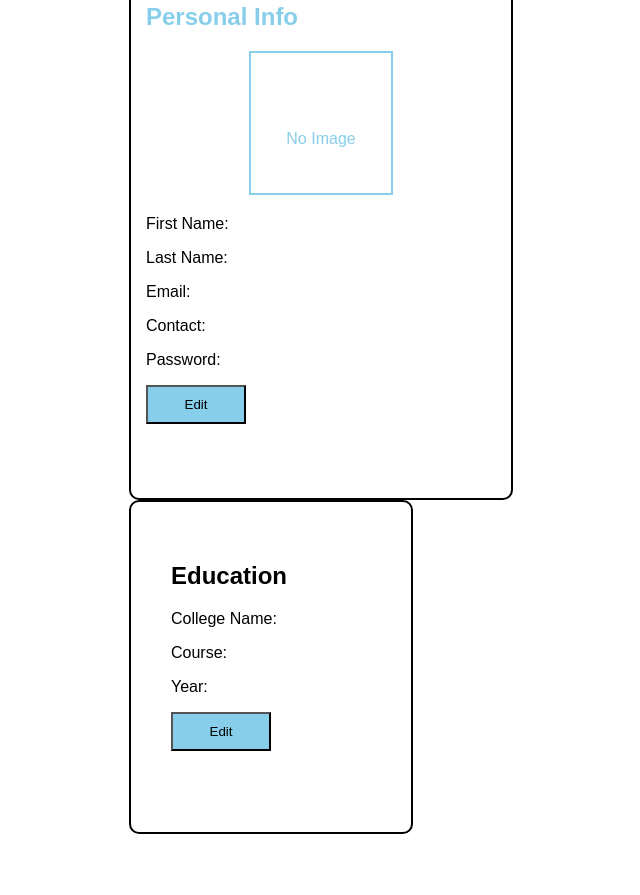
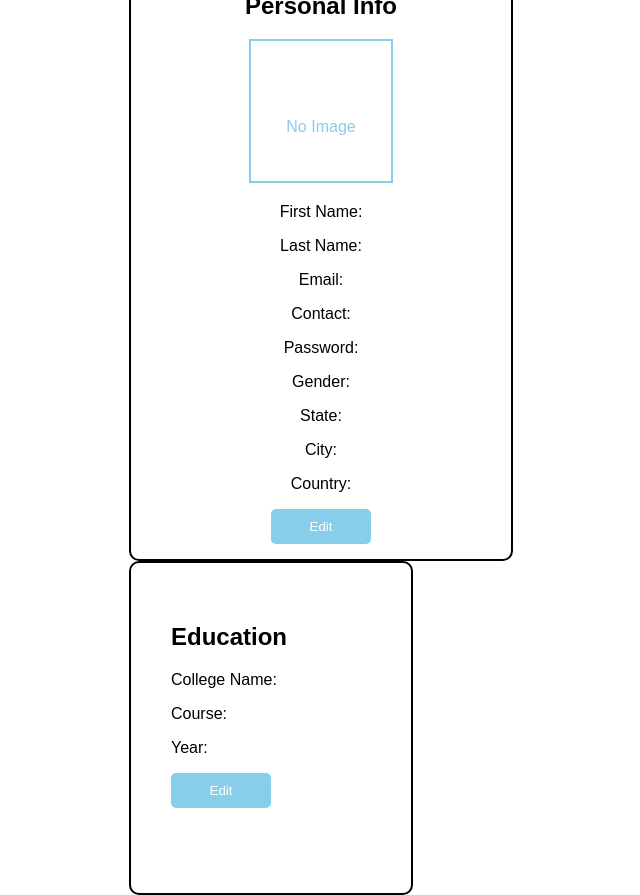
Before and after one commit to diti3119/react-website, a React (Create React App) app: page /profilePage in a window 1280 px wide. Shown: the whole page, without its empty margins (319-959 px from the left). Before the commit the page ends 834 px from the top, so only its background shows below. Built offline with nearby package versions, Linux system fonts and the light colour scheme.

Commit message:
your update meassge is here

```diff
--- a/src/component/Education.js
+++ b/src/component/Education.js
@@ -1,5 +1,5 @@
 import React from "react";
-
+// import Education from "./Education";
 
 function Education({ education, onChange, editing, onSave, onEdit }) {
   return (
@@ -41,8 +41,21 @@ function Education({ education, onChange, editing, onSave, onEdit }) {
           </div>
         ))
       )}
-      <button onClick={onEdit}style={{backgroundColor:"skyblue", padding:"10px", width:"100px"}}>Edit</button>
-      {editing && <button onClick={onSave}style={{backgroundColor:"green", padding:"10px", width:"100px"}}>Save</button>}
+      <button onClick={onEdit} style={{
+                backgroundColor: "skyblue",
+                color: "white",
+                padding: "10px",
+                width: "100px",
+                border: "none",
+                borderRadius: "5px",}}>Edit</button>
+      {editing && <button onClick={onSave}
+      style={{
+                backgroundColor: "green",
+                color: "white",
+                padding: "10px",
+                width: "100px",
+                border: "none",
+                borderRadius: "5px",}}>Save</button>}
     </div>
   );
 }
--- a/src/component/Login.js
+++ b/src/component/Login.js
@@ -12,7 +12,7 @@ function Login() {
 
   return (
     <div className="login-container" style={{backgroundColor:"skyblue", height:"200px", padding:"30px", borderRadius:"20px"}}>
-      <h2 style={{textAlign:"center"}}>Login</h2>
+      <h2 style={{textAlign:"center" ,color:"white",fontSize:"30px"}}>Login</h2>
       <form onSubmit={handleSubmit} >
         <div style={{margin:"10px 0 0 0"}}>
         <input
@@ -33,7 +33,7 @@ function Login() {
         />
         </div>
 
-        <button type="submit" style={{margin:"10px 0 0 0",}}>Login</button>
+        <button type="submit" style={{margin:"10px 0 0 0",padding:"5px", borderRadius:"5px", width:"50px",backgroundColor:"white", color:"black", fontSize:"15px"}}>Login</button>
       </form>
     </div>
   );
--- a/src/component/PersonalInfo.js
+++ b/src/component/PersonalInfo.js
@@ -1,28 +1,246 @@
-import React, { useState } from "react";
-
-function PersonalInfo({ personalInfo, onChange, editing, onSave, onEdit }) {
-  const [profilePic, setProfilePic] = useState(null);
 
 
 
+
+// import React, { useState } from "react";
+
+// // PersonalInfo Component
+// function PersonalInfo() {
+//   const [personalInfo, setPersonalInfo] = useState({
+//     firstName: "",
+//     lastName: "",
+//     email: "",
+//     contact: "",
+//     password: "",
+//   });
+
+//   const [editing, setEditing] = useState(false);
+//   const [profilePic, setProfilePic] = useState(null);
+
+//   // Function to handle the save operation
+//   const handleSave = () => {
+//     setEditing(false);
+//     alert("Changes saved!");
+//   };
+
+//   // Function to handle the edit operation
+//   const handleEdit = () => {
+//     setEditing(true);
+//   };
+
+//   // Function to handle the change in form fields
+//   const handleChange = (field, value) => {
+//     setPersonalInfo((prev) => ({
+//       ...prev,
+//       [field]: value,
+//     }));
+//   };
+
+//   return (
+//     <div style={{ textAlign: "center", marginTop: "50px" }}>
+
+
+//       <div
+//         className="personal-info"
+//         style={{
+//           border: "2px solid black",
+//           padding: "15px",
+//           width: "350px",
+//           height: "500px",
+//           borderRadius: "10px",
+//         }}
+//       >
+//         <h2 style={{ color: "black" }}>Personal Info</h2>
+
+//         {/* Profile Picture Section */}
+//         <div style={{ textAlign: "center", marginBottom: "20px" }}>
+//           <div
+//             style={{
+//               width: "100px",
+//               height: "100px",
+//               padding: "20px",
+//               overflow: "hidden",
+//               border: "2px solid skyblue",
+//               margin: "auto",
+//             }}
+//           >
+//             {profilePic ? (
+//               <img
+//                 src={profilePic}
+//                 alt="Profile"
+//                 style={{ width: "100%", height: "100%", objectFit: "cover"}}
+//               />
+//             ) : (
+//               <p style={{ lineHeight: "100px", color: "skyblue", borderRadius:"50%" }}>No Image</p>
+//             )}
+//           </div>
+
+//           {/* Profile Picture Upload */}
+//           {editing && (
+//             <input
+//               type="file"
+//               accept="image/*"
+//               onChange={(e) => {
+//                 const file = e.target.files[0];
+//                 if (file) {
+//                   const reader = new FileReader();
+//                   reader.onload = () => setProfilePic(reader.result);
+//                   reader.readAsDataURL(file);
+//                 }
+//               }}
+//               style={{ marginTop: "10px" }}
+//             />
+//           )}
+//         </div>
+
+//         {/* Form Fields */}
+//         {editing ? (
+//           <div>
+//             <label style={{ padding: "10px" }}>First Name:</label>
+//             <input
+//               type="text"
+//               value={personalInfo.firstName || ""}
+//               onChange={(e) => handleChange("firstName", e.target.value)}
+//               style={{ padding: "5px" }}
+//             />
+//             <br />
+//             <label style={{ padding: "10px" }}>Last Name:</label>
+//             <input
+//               type="text"
+//               value={personalInfo.lastName || ""}
+//               onChange={(e) => handleChange("lastName", e.target.value)}
+//               style={{ padding: "5px" }}
+//             />
+//             <br />
+//             <label style={{ padding: "10px" }}>Email:</label>
+//             <input
+//               type="email"
+//               value={personalInfo.email || ""}
+//               onChange={(e) => handleChange("email", e.target.value)}
+//               style={{ padding: "5px" }}
+//             />
+//             <br />
+//             <label style={{ padding: "10px" }}>Contact:</label>
+//             <input
+//               type="text"
+//               value={personalInfo.contact || ""}
+//               onChange={(e) => handleChange("contact", e.target.value)}
+//               style={{ padding: "5px" }}
+//             />
+//             <br />
+//             <label style={{ padding: "10px" }}>Password:</label>
+//             <input
+//               type="password"
+//               value={personalInfo.password || ""}
+//               onChange={(e) => handleChange("password", e.target.value)}
+//               style={{ padding: "5px" }}
+//             />
+//             <br />
+//             <br />
+//             <button
+//               onClick={handleSave}
+//               style={{
+//                 backgroundColor: "green",
+//                 color: "white",
+//                 padding: "10px",
+//                 width: "100px",
+//                 border: "none",
+//                 borderRadius: "5px",
+//               }}
+//             >
+//               Save
+//             </button>
+//           </div>
+//         ) : (
+//           <div>
+//             <p>First Name: {personalInfo.firstName }</p>
+//             <p>Last Name: {personalInfo.lastName }</p>
+//             <p>Email: {personalInfo.email }</p>
+//             <p>Contact: {personalInfo.contact }</p>
+//             <p>Password: {personalInfo.password   }</p>
+//             <button
+//               onClick={handleEdit}
+//               style={{
+//                 backgroundColor: "skyblue",
+//                 color: "white",
+//                 padding: "10px",
+//                 width: "100px",
+//                 border: "none",
+//                 borderRadius: "5px",
+//               }}
+//             >
+//               Edit
+//             </button>
+//           </div>
+//         )}
+//       </div>
+//     </div>
+//   );
+// }
+
+// export default PersonalInfo;
+
+import React, { useState } from "react";
+
+// PersonalInfo Component
+function PersonalInfo() {
+  const [personalInfo, setPersonalInfo] = useState({
+    firstName: "",
+    lastName: "",
+    email: "",
+    contact: "",
+    password: "",
+    gender: "",
+    state: "",
+    city: "",
+    country: "",
+  });
+
+  const [editing, setEditing] = useState(false);
+  const [profilePic, setProfilePic] = useState(null);
+
+  // Function to handle the save operation
+  const handleSave = () => {
+    setEditing(false);
+    alert("Changes saved!");
+  };
+
+  // Function to handle the edit operation
+  const handleEdit = () => {
+    setEditing(true);
+  };
+
+  // Function to handle the change in form fields
+  const handleChange = (field, value) => {
+    setPersonalInfo((prev) => ({
+      ...prev,
+      [field]: value,
+    }));
+  };
+
   return (
+    <div style={{ textAlign: "center", marginTop: "50px" }}>
+
+
       <div
         className="personal-info"
         style={{
           border: "2px solid black",
           padding: "15px",
           width: "350px",
-        height: "500px",
+          height: "690x",
           borderRadius: "10px",
         }}
       >
-      <h2 style={{ color: "skyblue" }}>Personal Info</h2>
+        <h2 style={{ color: "black" }}>Personal Info</h2>
+
+        {/* Profile Picture Section */}
         <div style={{ textAlign: "center", marginBottom: "20px" }}>
           <div
             style={{
               width: "100px",
               height: "100px",
-           padding:"20px",
+              padding: "20px",
               overflow: "hidden",
               border: "2px solid skyblue",
               margin: "auto",
@@ -39,70 +257,147 @@ function PersonalInfo({ personalInfo, onChange, editing, onSave, onEdit }) {
             )}
           </div>
 
+          {/* Profile Picture Upload */}
+          {editing && (
+            <input
+              type="file"
+              accept="image/*"
+              onChange={(e) => {
+                const file = e.target.files[0];
+                if (file) {
+                  const reader = new FileReader();
+                  reader.onload = () => setProfilePic(reader.result);
+                  reader.readAsDataURL(file);
+                }
+              }}
+              style={{ marginTop: "10px" }}
+            />
+          )}
         </div>
+
+        {/* Form Fields */}
         {editing ? (
           <div>
             <label style={{ padding: "10px" }}>First Name:</label>
             <input
               type="text"
               value={personalInfo.firstName}
-            onChange={(e) => onChange("firstName", e.target.value)}
+              onChange={(e) => handleChange("firstName", e.target.value)}
               style={{ padding: "5px" }}
             />
+            <br />
             <br />
             <label style={{ padding: "10px" }}>Last Name:</label>
             <input
               type="text"
-            value={personalInfo.lastName}
-            onChange={(e) => onChange("lastName", e.target.value)}
+              value={personalInfo.lastName }
+              onChange={(e) => handleChange("lastName", e.target.value)}
               style={{ padding: "5px" }}
             />
+            <br />
             <br />
             <label style={{ padding: "10px" }}>Email:</label>
             <input
               type="email"
               value={personalInfo.email}
-            onChange={(e) => onChange("email", e.target.value)}
+              onChange={(e) => handleChange("email", e.target.value)}
               style={{ padding: "5px" }}
             />
+            <br />
             <br />
             <label style={{ padding: "10px" }}>Contact:</label>
             <input
               type="text"
-            value={personalInfo.contact}
-            onChange={(e) => onChange("contact", e.target.value)}
-            style={{ padding: "5px" }}
-          />
-          <br />
-          <label style={{ padding: "10px" }}>Password:</label>
-          <input
-            type="text"
-            value={personalInfo.password}
-            onChange={(e) => onChange("password", e.target.value)}
+              value={personalInfo.contact }
+              onChange={(e) => handleChange("contact", e.target.value)}
               style={{ padding: "5px" }}
             />
             <br />
             <br />
+            <label style={{ padding: "10px" }}>Password:</label>
+            <input
+              type="password"
+              value={personalInfo.password}
+              onChange={(e) => handleChange("password", e.target.value)}
+              style={{ padding: "5px" }}
+            />
+            <br />
+            <br />
+            <label style={{ padding: "10px" }}>Gender:</label>
+            <select
+              value={personalInfo.gender}
+              onChange={(e) => handleChange("gender", e.target.value)}
+              style={{ padding: "5px" }}
+            >
+              <option value="">Select Gender</option>
+              <option value="Male">Male</option>
+              <option value="Female">Female</option>
+              <option value="Other">Other</option>
+            </select>
+            <br />
+            <br />
+            <label style={{ padding: "10px" }}>State:</label>
+            <input
+              type="text"
+              value={personalInfo.state }
+              onChange={(e) => handleChange("state", e.target.value)}
+              style={{ padding: "5px" }}
+            />
+            <br />
+            <br />
+            <label style={{ padding: "10px" }}>City:</label>
+            <input
+              type="text"
+              value={personalInfo.city}
+              onChange={(e) => handleChange("city", e.target.value)}
+              style={{ padding: "5px" }}
+            />
+            <br />
+            <br />
+            <label style={{ padding: "10px" }}>Country:</label>
+            <input
+              type="text"
+              value={personalInfo.country}
+              onChange={(e) => handleChange("country", e.target.value)}
+              style={{ padding: "5px" }}
+            />
+            <br />
+
+            <br />
             <button
-            onClick={onSave}
-            style={{ backgroundColor: "green", padding: "10px", width: "100px" }}
+              onClick={handleSave}
+              style={{
+                backgroundColor: "green",
+                color: "white",
+                padding: "10px",
+                width: "100px",
+                border: "none",
+                borderRadius: "5px",
+              }}
             >
               Save
             </button>
           </div>
         ) : (
           <div>
-          <p>First Name: {personalInfo.firstName}</p>
-          <p>Last Name: {personalInfo.lastName}</p>
+            <p>First Name: {personalInfo.firstName }</p>
+            <p>Last Name: {personalInfo.lastName }</p>
             <p>Email: {personalInfo.email}</p>
-          <p>Contact: {personalInfo.contact}</p>
-          <p>Password: {personalInfo.password}</p>
+            <p>Contact: {personalInfo.contact }</p>
+            <p>Password: {personalInfo.password }</p>
+            <p>Gender: {personalInfo.gender }</p>
+            <p>State: {personalInfo.state }</p>
+            <p>City: {personalInfo.city }</p>
+            <p>Country: {personalInfo.country }</p>
             <button
-            onClick={onEdit}
+              onClick={handleEdit}
               style={{
                 backgroundColor: "skyblue",
+                color: "white",
                 padding: "10px",
                 width: "100px",
+                border: "none",
+                borderRadius: "5px",
               }}
             >
               Edit
@@ -110,6 +405,7 @@ function PersonalInfo({ personalInfo, onChange, editing, onSave, onEdit }) {
           </div>
         )}
       </div>
+    </div>
   );
 }
 
--- a/src/component/ProfilePage.js
+++ b/src/component/ProfilePage.js
@@ -1,6 +1,7 @@
 import React, { useState, useEffect } from "react";
 import PersonalInfo from "./PersonalInfo";
 import Education from "./Education";
+
 
 function ProfilePage() {
   const [personalInfo, setPersonalInfo] = useState({
@@ -50,6 +51,7 @@ function ProfilePage() {
     setEditingEducation(false);
   };
 
+
   return (
     <div className="profile-page">
       <PersonalInfo
```
Also changed, not shown: src/component/style.css (line endings or trailing spaces). Lines whose indentation alone changed are shown as unchanged.
